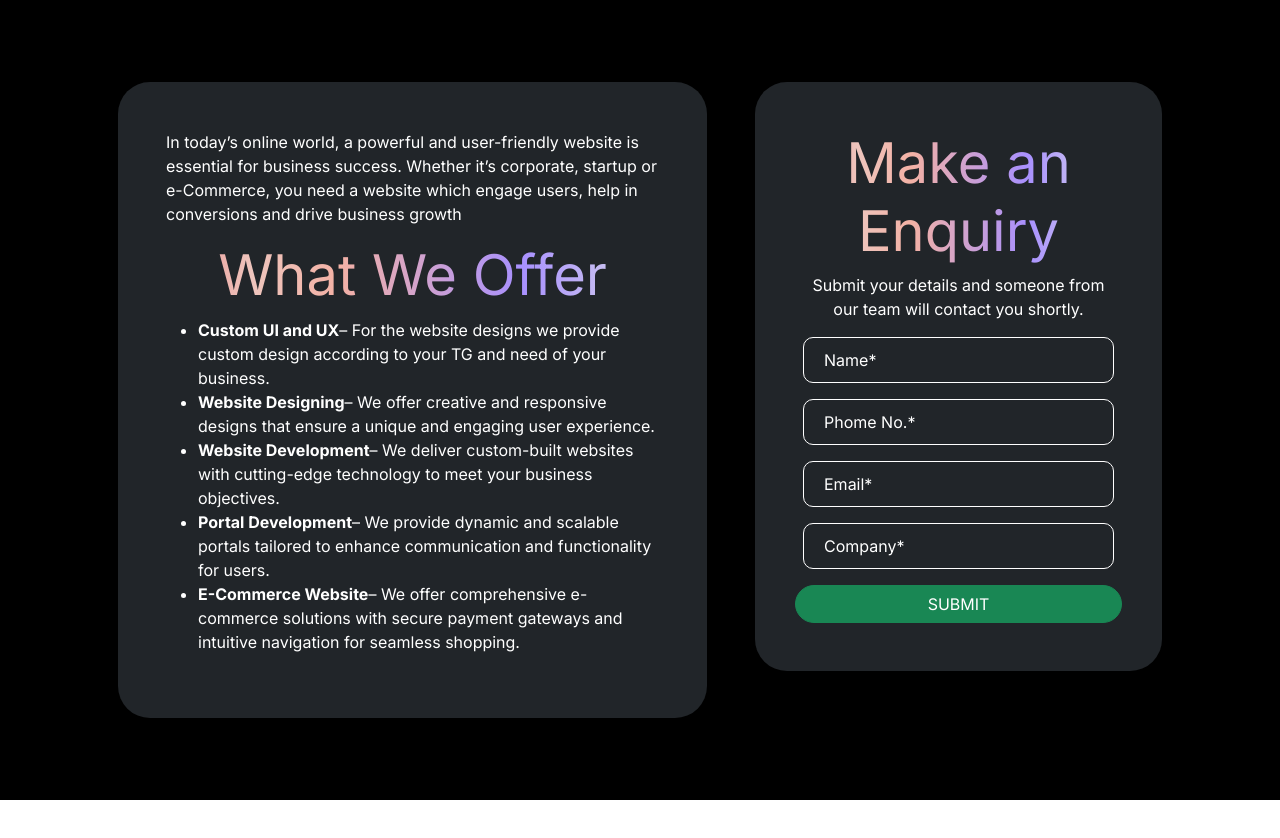
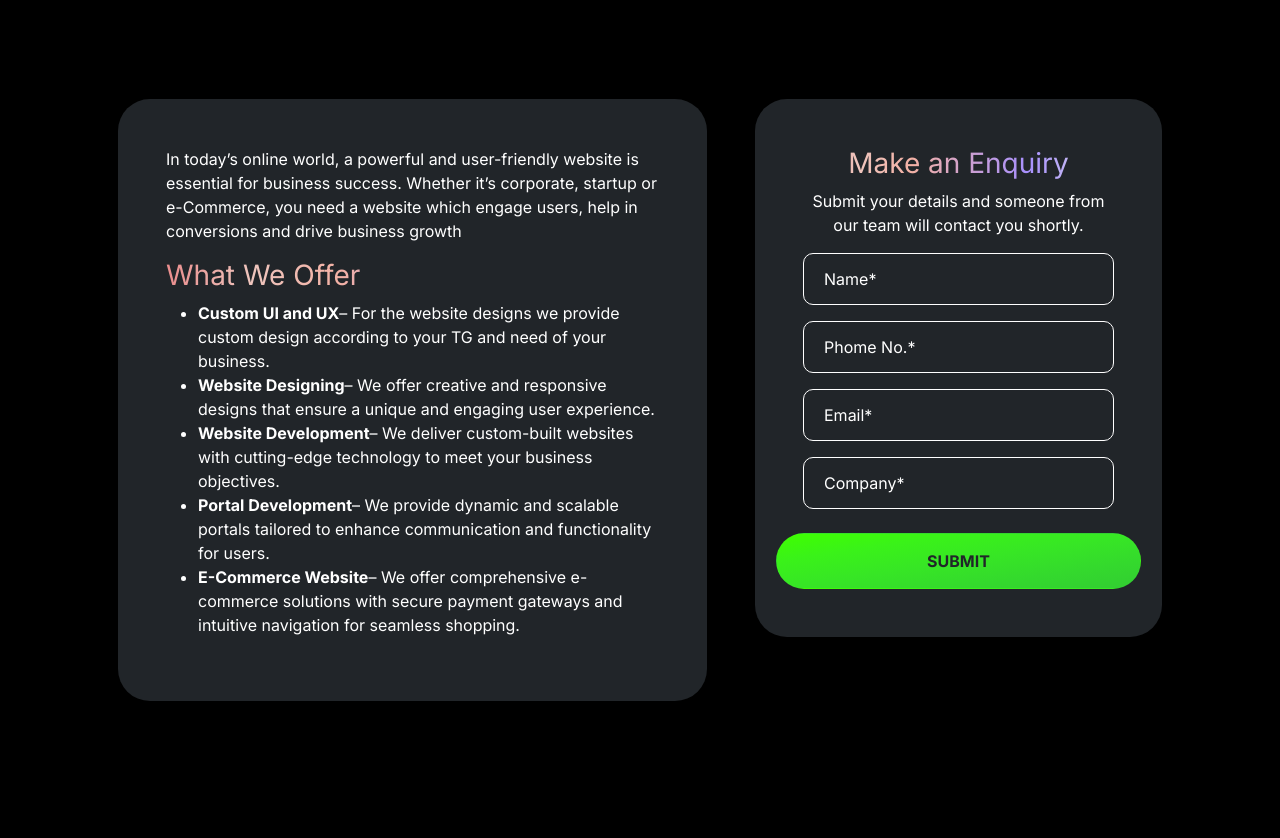
Before and after one commit to Vishalkumar1720/alfa, a React (Create React App) app: page / in a window 1280 px wide. Shown: the part 2400-3238 px from the top of the page. Before the commit the page ends 3200 px from the top, so only its background shows below. Built offline with nearby package versions, Linux system fonts and the light colour scheme.

Commit message:
scrool home page with sections

```diff
--- a/package.json
+++ b/package.json
@@ -15,6 +15,7 @@
     "react-dom": "^18.2.0",
     "react-router-dom": "^7.1.2",
     "react-scripts": "5.0.1",
+    "react-scroll": "^1.9.0",
     "three": "^0.172.0"
   },
   "scripts": {
--- a/src/App.css
+++ b/src/App.css
@@ -34,7 +34,7 @@ html {
 
 .custom-input {
   border-radius: 10px;
-  padding: 10px 20px;
+  padding: 13px 20px;
   background-color: transparent;
   color: #fff;
   border: 1px solid #fff;
@@ -49,3 +49,15 @@ html {
   background-color: transparent;
   color: #fff;
 }
+
+.racb-btn {
+  background-image: linear-gradient(to right bottom, #3fff00, #3af219, #37e625, #34d92d, #32cd32);
+  font-weight: bold;
+  padding: 15px 150px;
+  width: auto;
+  transition: all 0.3s ease;
+}
+
+.racb-btn:hover {
+  transform: scale(1.05);
+}
--- a/src/App.js
+++ b/src/App.js
@@ -9,18 +9,32 @@ import Contact from './pages/Contact.jsx';
 
 const App = () => {
   return (
-    <BrowserRouter>
-      <div>
-        <Header />
-        <Routes>
-          <Route path="/" element={<Home />} />
-          <Route path="/about" element={<About />} />
-          <Route path="/services" element={<Services />} />
-          <Route path="/contact" element={<Contact />} />
-        </Routes>
+    <div>
+      <Header />
+      <section id="home" className="section">
+        <Home />
+      </section>
+      <section id="services" className="section">
+        <About />
+      </section>
+      <section id="about" className="section">
+        <Services />
+      </section>
+      <section id="contact" className="section">
+        <Contact />
+      </section>
+    </div>
+    // <BrowserRouter>
+    //   <div>
+    //     <Routes>
+    //       <Route path="/" element={<Home />} />
+    //       <Route path="/about" element={<About />} />
+    //       <Route path="/services" element={<Services />} />
+    //       <Route path="/contact" element={<Contact />} />
+    //     </Routes>
 
-      </div>
-    </BrowserRouter>
+    //   </div>
+    // </BrowserRouter>
   );
 };
 
--- a/src/Components/Header.jsx
+++ b/src/Components/Header.jsx
@@ -1,4 +1,5 @@
 import React, { useState, useEffect } from "react";
+import { Link } from "react-scroll";
 import "bootstrap/dist/css/bootstrap.min.css"; // Bootstrap CSS
 import "bootstrap/dist/js/bootstrap.bundle.min.js"; // Bootstrap JS bundle
 import "../Assets/styles/global.css";
@@ -26,9 +27,8 @@ const Header = () => {
   return (
     <div className="d-flex justify-content-center fixed-top p-2">
       <nav
-        className={`navbar navbar-expand-lg position-fixed ${
-          !isSmallScreen || !isNavExpanded ? "rounded-pill" : ""
-        }`}
+        className={`navbar navbar-expand-lg position-fixed ${!isSmallScreen || !isNavExpanded ? "rounded-pill" : ""
+          }`}
         style={{
           maxWidth: "730px",
           width: "100%",
@@ -67,24 +67,24 @@ const Header = () => {
         <div className={`collapse navbar-collapse`} id="smallScreenMenu">
           <ul className="navbar-nav mx-auto mb-2 mb-lg-0">
             <li className="nav-item">
-              <a className="nav-link text-custom" href="/">
+              <Link className="nav-link text-custom" to="home" smooth={true} duration={500}>
                 Home
-              </a>
+              </Link>
             </li>
             <li className="nav-item">
-              <a className="nav-link text-custom" href="/about">
+              <Link className="nav-link text-custom" to="about" smooth={true} duration={500}>
                 About
-              </a>
+              </Link>
             </li>
             <li className="nav-item">
-              <a className="nav-link text-custom" href="/services">
+              <Link className="nav-link text-custom" to="services" smooth={true} duration={500}>
                 Services
-              </a>
+              </Link>
             </li>
             <li className="nav-item">
-              <a className="nav-link text-custom" href="/contact">
+              <Link className="nav-link text-custom" to="contact" smooth={true} duration={500}>
                 Contact
-              </a>
+              </Link>
             </li>
 
           </ul>
--- a/src/pages/Contact.jsx
+++ b/src/pages/Contact.jsx
@@ -10,7 +10,7 @@ const Contact = () => {
             <div className='bg-dark p-5 rounded-5'>
               <div class="content-block about-content h-100 js-tilt" >
                 <p>In today’s online world, a powerful and user-friendly website is essential for business success. Whether it’s corporate, startup or e-Commerce, you need a website which engage users, help in conversions and drive business growth</p>
-                <h3 className="display-4 text-center gradient-text">
+                <h3 className="gradient-text">
                   What We Offer
                 </h3>
                 <div class="wwo">
@@ -38,12 +38,12 @@ const Contact = () => {
           <div className='col-lg-5'>
             <div className='bg-dark p-5 rounded-5'>
               <div>
-                <h3 className="display-4 text-center gradient-text">
+                <h3 className="text-center gradient-text">
                   Make an Enquiry
                 </h3>
                 <span className="mb-3 d-block text-center">Submit your details and someone from our team will contact you shortly. </span>
               </div>
-              <div>
+              <div className=''>
                 <form className="row g-3">
                   <div className="form-group">
                     <input type="text" className="form-control custom-input" id="name" placeholder='Name*' />
@@ -56,8 +56,10 @@ const Contact = () => {
                   </div>
                   <div className="form-group">
                     <input type="text" className="form-control custom-input" id="company" placeholder='Company*' />
+                  </div >
+                  <div className='d-flex justify-content-center mt-4'>
+                    <button type="submit" className="btn racb-btn  rounded-pill">SUBMIT</button>
                   </div>
-                  <button type="submit" className="btn btn-success rounded-pill">SUBMIT</button>
                 </form>
               </div>
             </div>
```
Also changed, not shown: 1 other file (tests, documents, lock files or other folders).
